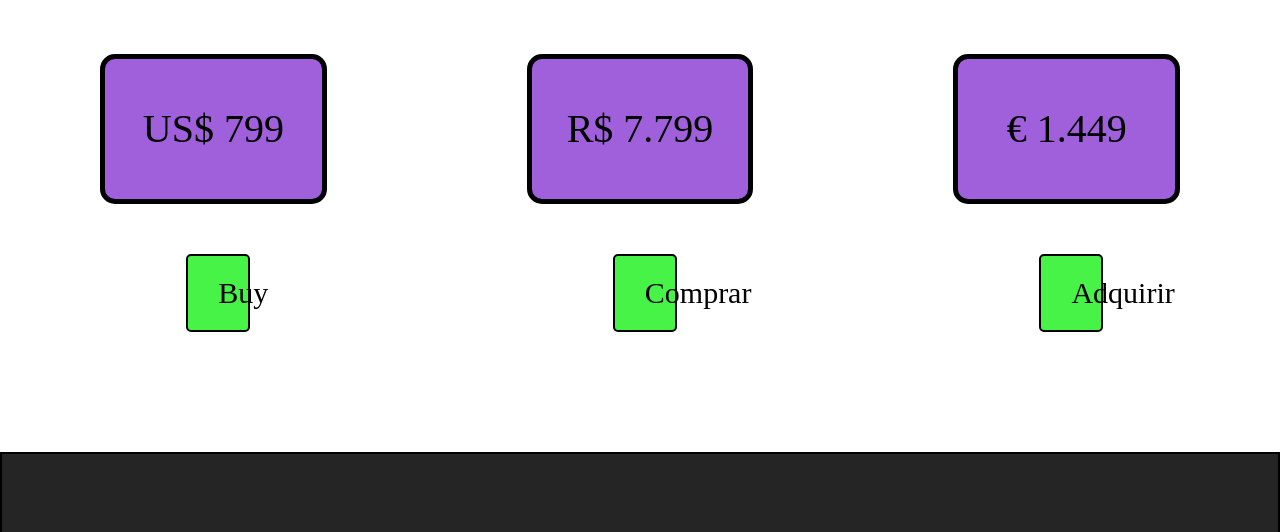
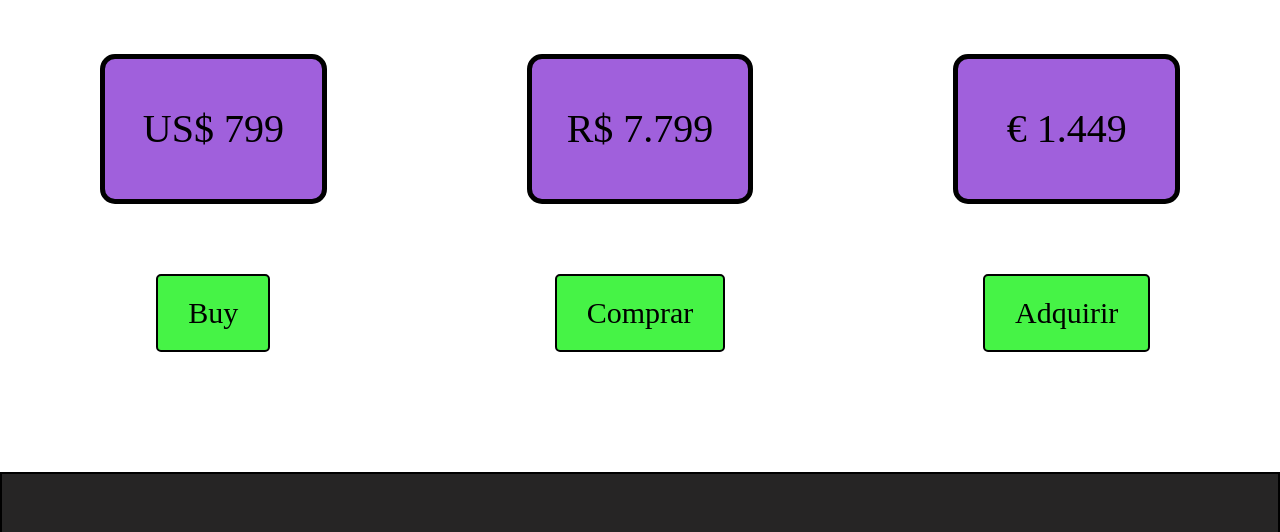
Before and after one commit to jvitor5555/ATV03PW1, a plain HTML site: page index.html in a window 1280 px wide. Shown: the part 5558-6090 px from the top of the page. Drawn offline with Linux system fonts and the light colour scheme.

Commit message:
centralização de botão

```diff
--- a/index.html
+++ b/index.html
@@ -216,15 +216,15 @@
             € 1.449
         </div>
 
-        <div>
+        <div class="botão">
             <a href="compra.html" class="botão-dollar">Buy</a>
         </div>
 
-        <div>
+        <div class="botão">
             <a href="compra.html" class="botão-real">Comprar</a>
         </div>
 
-        <div>
+        <div class="botão">
             <a href="compra.html" class="botão-euro">Adquirir</a>
         </div>
 
--- a/style.css
+++ b/style.css
@@ -314,10 +314,10 @@ table tr:nth-child(even){        /*even - Aplica aos estilos do elemento par*/
     display: grid;
     padding: 100px;
     grid-template-columns: repeat(3, 1fr);
+    grid-template-rows: 2;
     row-gap: 50px;
     column-gap: 200px;
     margin-bottom: 20px;
-
 }
 
 .preço h1 {
@@ -342,6 +342,14 @@ table tr:nth-child(even){        /*even - Aplica aos estilos do elemento par*/
     cursor: pointer;
 }
 
+.botão {
+    display: flex;
+    justify-content: center; /* Centraliza horizontalmente */
+    align-items: center; /* Centraliza verticalmente se necessário */
+    gap: 20px; /* Espaço entre os botões */
+    margin-top: 20px; /* Espaço superior, se necessário */
+    flex-wrap: wrap;
+}
 
 .preço .dollar, .real, .euro{
     background-color: rgb(160, 96, 220);
@@ -364,12 +372,12 @@ table tr:nth-child(even){        /*even - Aplica aos estilos do elemento par*/
     cursor: pointer;
     font-size: 16px;
     border: 2px solid black;
-    margin-left: 38%;
-    width: 25%;
+    width: auto;
     text-align: center;
     background-color: rgb(70, 243, 70);
     color: black;
     font-size: 30px;
+    height: auto;
 }
 
 /*Seção footer*/
```
Also changed, not shown: 1 other file.
